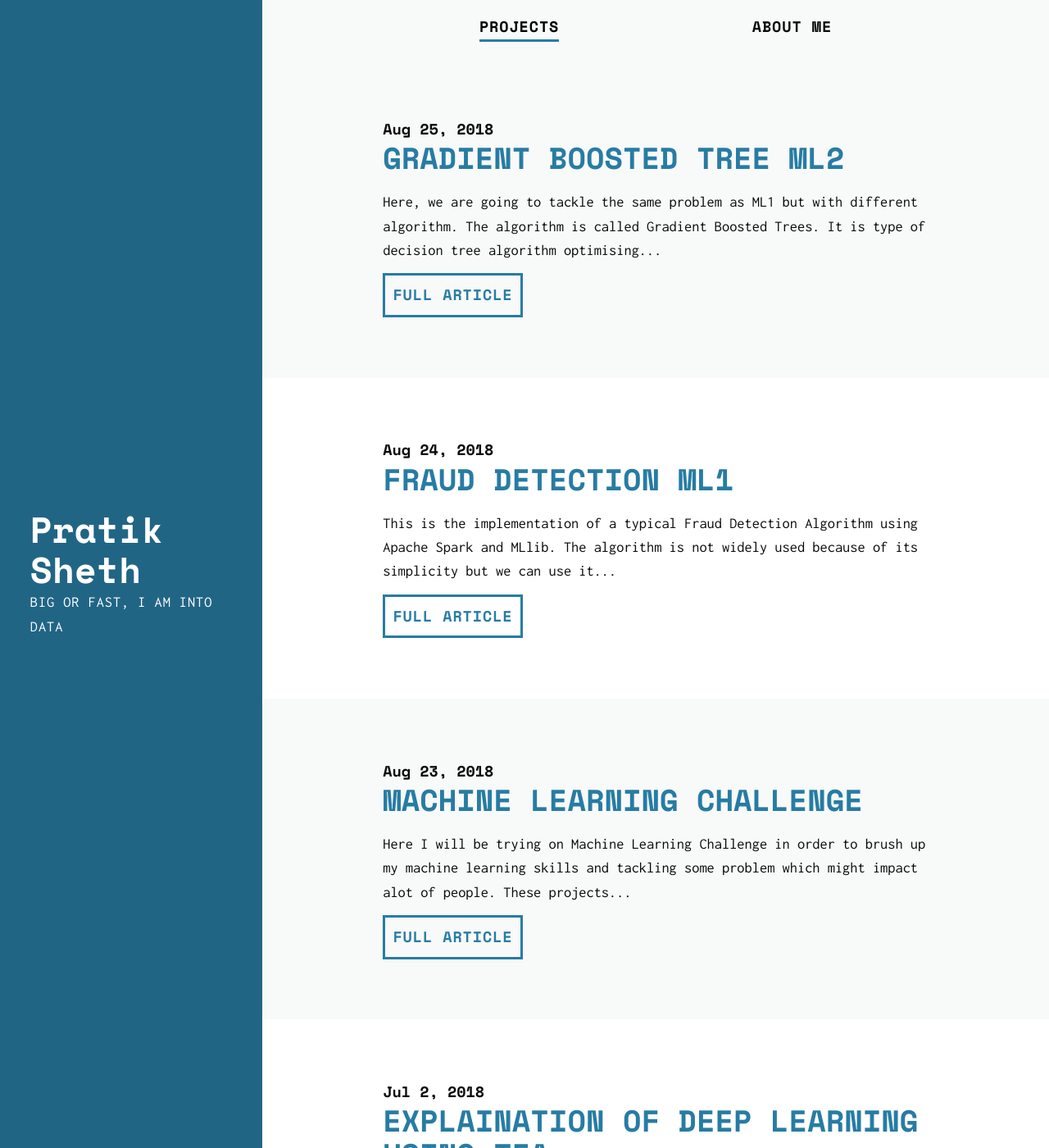
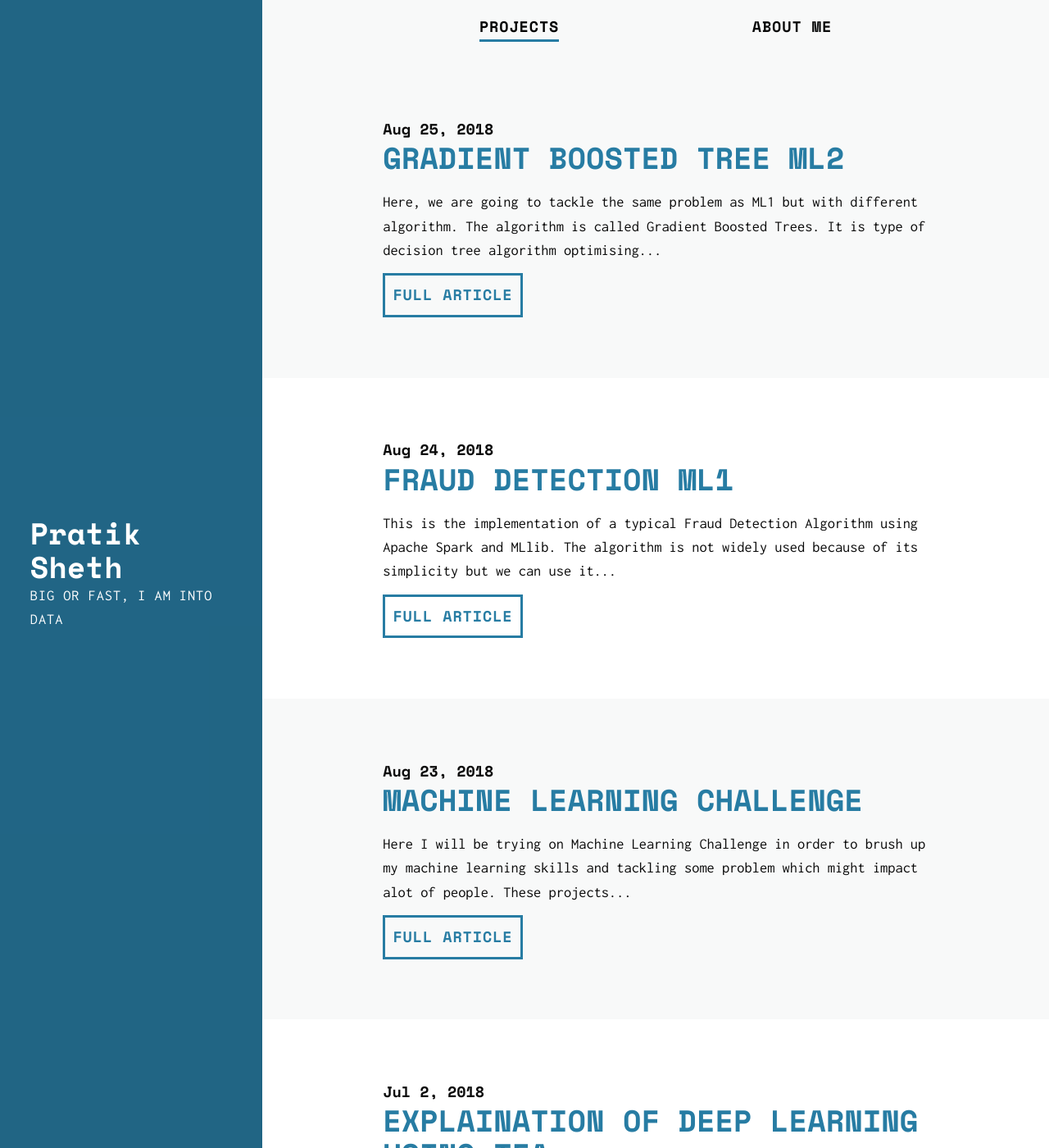
Before and after one commit to daftengineer/daftengineer.github.io, a Jekyll site: the page built from index.html, in a window 1280 px wide and 1400 px high. Shown: the whole window at 82% size. Built offline with Jekyll 4.4.1, drawn with Linux system fonts in a browser that asks for light colours; nearby versions of some CDN libraries; the list of posts is cut into pages by our own code.

Commit message:
Update _base.scss

```diff
--- a/_sass/_base.scss
+++ b/_sass/_base.scss
@@ -65,7 +65,7 @@ h1, h2, h3, h4, h5, h6 {
 }
 
 h1 {
-  $fontSize: 1.9em;
+  $fontSize: 1.5em;
 
   @media (min-width: $mq-md) {
     font-size: $fontSize;
```
